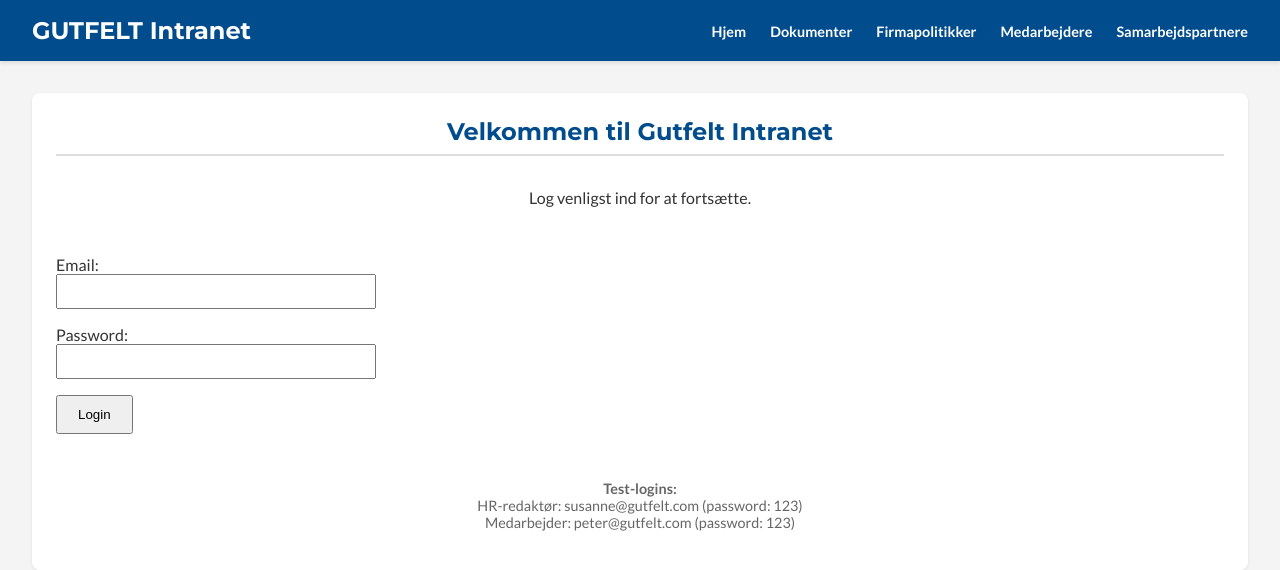
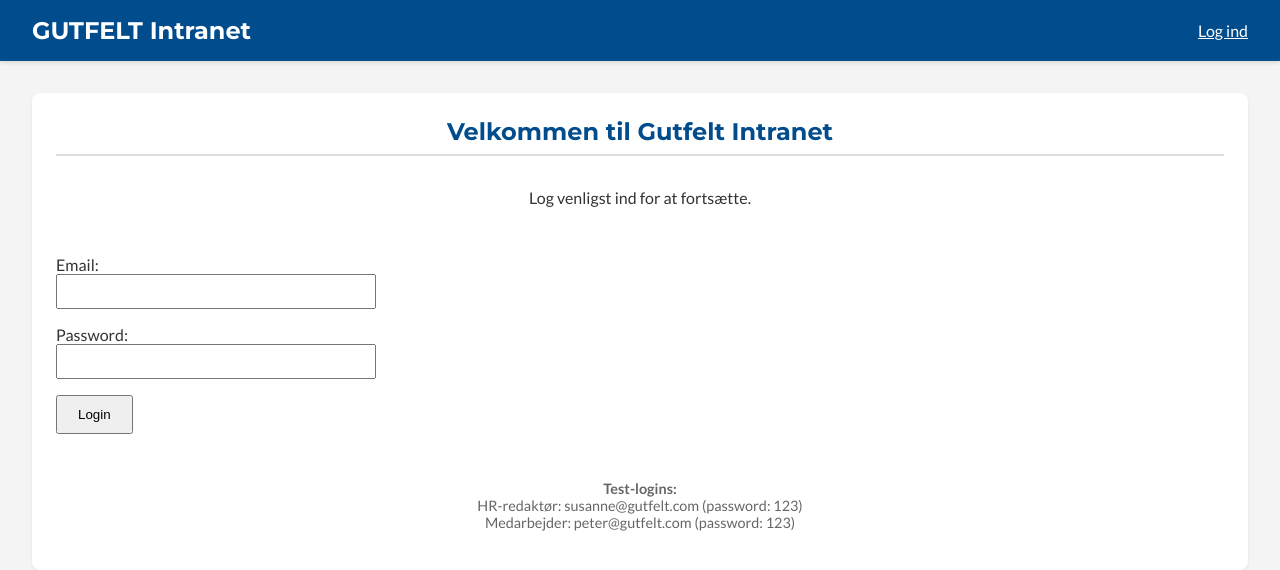
Before and after one commit to Parpar/gutfelt-frontend, a React (Create React App) app: page /login in a window 1280 px wide. Shown: the top 570 px of the page. Built offline with nearby package versions, Linux system fonts and the light colour scheme.

Commit message:
Renamed Documents page to Standards

```diff
--- a/src/App.js
+++ b/src/App.js
@@ -1,11 +1,11 @@
-import React, { useContext } from 'react'; // Importer useContext her
-import { BrowserRouter as Router, Routes, Route, Navigate } from 'react-router-dom'; // Importer Navigate
+import React, { useContext } from 'react';
+import { BrowserRouter as Router, Routes, Route, Navigate } from 'react-router-dom';
 import './App.css';
-import { UserProvider, UserContext } from './UserContext'; // Importer BEGGE dele fra UserContext
+import { UserProvider, UserContext } from './UserContext';
 
 import Header from './components/Header';
 import HomePage from './pages/homepage.js';
-import LoginPage from './pages/loginpage.js'; // Importer den nye login-side
+import LoginPage from './pages/loginpage.js';
 import DocumentsPage from './pages/documentspage.js';
 import PolicyPage from './pages/policypage.js';
 import EmployeesPage from './pages/employeespage.js';
@@ -14,12 +14,9 @@ import PersonalePage from './pages/personale.js';
 import FaktureringPage from './pages/fakturering.js';
 import KundehåndteringPage from './pages/kundehåndtering.js';
 
-// Dette er en speciel komponent, der beskytter vores sider.
-// Hvis brugeren ikke er logget ind, bliver de sendt til /login.
 function ProtectedRoute({ children }) {
   const { currentUser } = useContext(UserContext);
   if (!currentUser) {
-    // Omdiriger til login-siden
     return <Navigate to="/login" replace />;
   }
   return children;
@@ -34,20 +31,19 @@ function AppContent() {
         <Header />
         <main>
           <Routes>
-            {/* Login-siden er den eneste, der ikke er beskyttet */}
             <Route path="/login" element={<LoginPage />} />
 
-            {/* Alle andre sider er nu beskyttet af ProtectedRoute */}
             <Route path="/" element={<ProtectedRoute><HomePage /></ProtectedRoute>} />
-            <Route path="/dokumenter" element={<ProtectedRoute><DocumentsPage /></ProtectedRoute>} />
+            {/* RETTET HER: */}
+            <Route path="/standarder" element={<ProtectedRoute><DocumentsPage /></ProtectedRoute>} />
             <Route path="/firmapolitikker" element={<ProtectedRoute><PolicyPage /></ProtectedRoute>} />
             <Route path="/medarbejdere" element={<ProtectedRoute><EmployeesPage /></ProtectedRoute>} />
             <Route path="/samarbejdspartnere" element={<ProtectedRoute><PartnersPage /></ProtectedRoute>} />
+
             <Route path="/firmapolitikker/personale" element={<ProtectedRoute><PersonalePage /></ProtectedRoute>} />
             <Route path="/firmapolitikker/fakturering" element={<ProtectedRoute><FaktureringPage /></ProtectedRoute>} />
             <Route path="/firmapolitikker/kundehåndtering" element={<ProtectedRoute><KundehåndteringPage /></ProtectedRoute>} />
 
-            {/* En "fallback" rute, der fanger alle andre URL'er */}
             <Route path="*" element={currentUser ? <Navigate to="/" /> : <Navigate to="/login" />} />
           </Routes>
         </main>
@@ -56,7 +52,6 @@ function AppContent() {
   );
 }
 
-// Hoved-appen "wrapper" nu kun AppContent i UserProvider
 function App() {
   return (
     <UserProvider>
--- a/src/components/Header.js
+++ b/src/components/Header.js
@@ -1,7 +1,16 @@
-import React from 'react';
-import { Link } from 'react-router-dom';
+import React, { useContext } from 'react';
+import { Link, useNavigate } from 'react-router-dom';
+import { UserContext } from '../UserContext';
 
 function Header() {
+  const { currentUser, logout } = useContext(UserContext);
+  const navigate = useNavigate();
+
+  const handleLogout = () => {
+    logout();
+    navigate('/login'); // Send brugeren til login-siden efter logud
+  };
+
   return (
     <header className="app-header">
       <div className="header-logo">
@@ -9,14 +18,28 @@ function Header() {
           GUTFELT Intranet
         </Link>
       </div>
+      {currentUser && (
         <nav className="header-nav">
           <Link to="/">Hjem</Link>
-        <Link to="/dokumenter">Dokumenter</Link>
-        {/* RETTET HER: Både URL og tekst er ændret */}
+          {/* RETTET HER: Både URL (to) og tekst er ændret */}
+          <Link to="/standarder">Standarder</Link>
           <Link to="/firmapolitikker">Firmapolitikker</Link>
           <Link to="/medarbejdere">Medarbejdere</Link>
           <Link to="/samarbejdspartnere">Samarbejdspartnere</Link>
         </nav>
+      )}
+      <div className="user-info" style={{ marginLeft: 'auto' }}>
+        {currentUser ? (
+          <>
+            <span style={{ marginRight: '1rem' }}>
+              Logget ind som: {currentUser.name} ({currentUser.role})
+            </span>
+            <button onClick={handleLogout} style={{cursor: 'pointer'}}>Log ud</button>
+          </>
+        ) : (
+          <Link to="/login" style={{ color: 'white' }}>Log ind</Link>
+        )}
+      </div>
     </header>
   );
 }
--- a/src/pages/documentspage.js
+++ b/src/pages/documentspage.js
@@ -3,9 +3,9 @@ import React from 'react';
 function DocumentsPage() {
   return (
     <div className="widget" style={{ margin: '2rem' }}>
-      <h2>Dokumenter</h2>
-      <p>Her vil du kunne se og administrere alle virksomhedens dokumenter, som synkroniseres fra SharePoint.</p>
-      {/* Her vil en liste af dokumenter blive vist */}
+      {/* RETTET HER: */}
+      <h2>Standarder</h2>
+      <p>Her vil du kunne se og administrere alle virksomhedens standard-dokumenter, som synkroniseres fra SharePoint.</p>
     </div>
   );
 }
```
Lines whose indentation alone changed are shown as unchanged.
